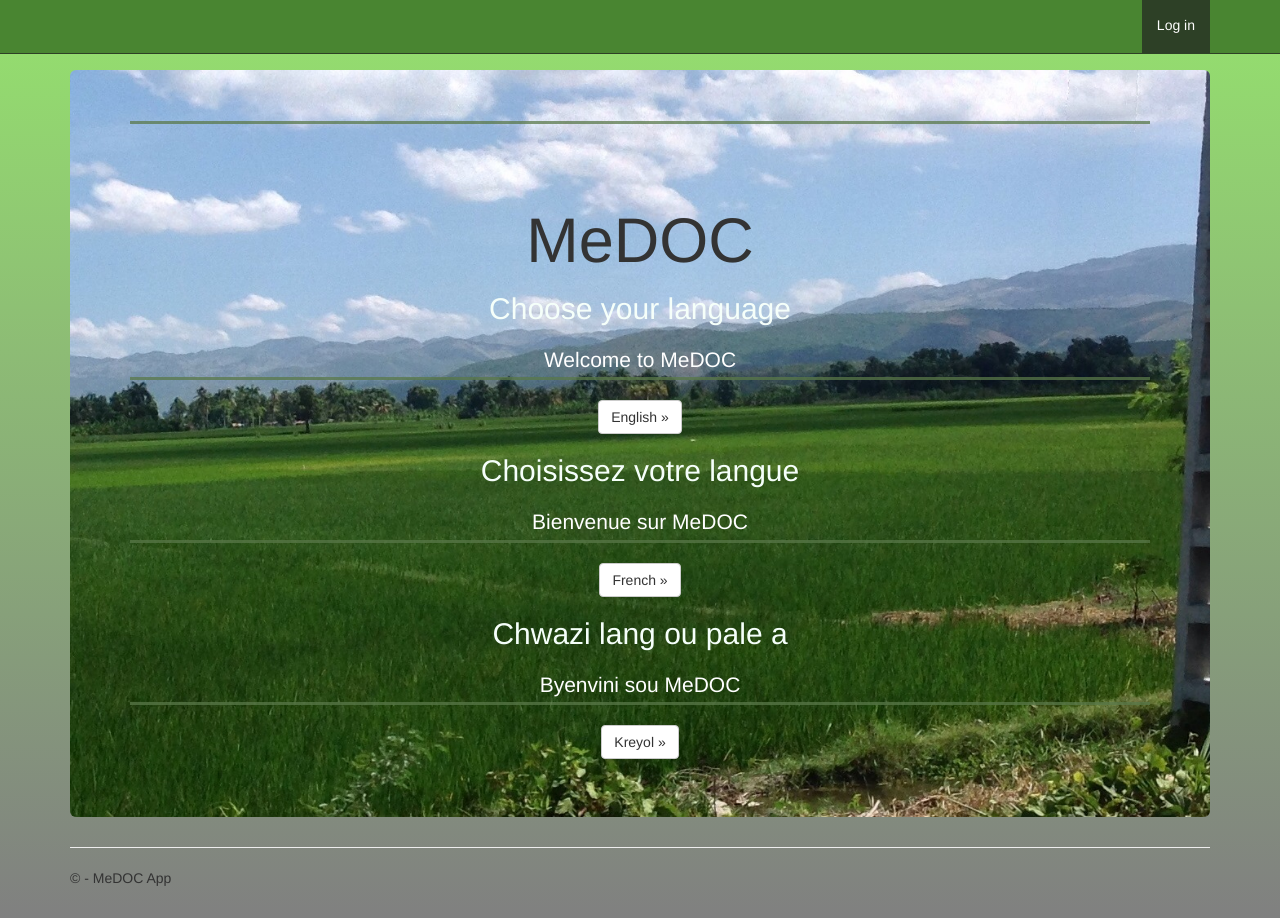
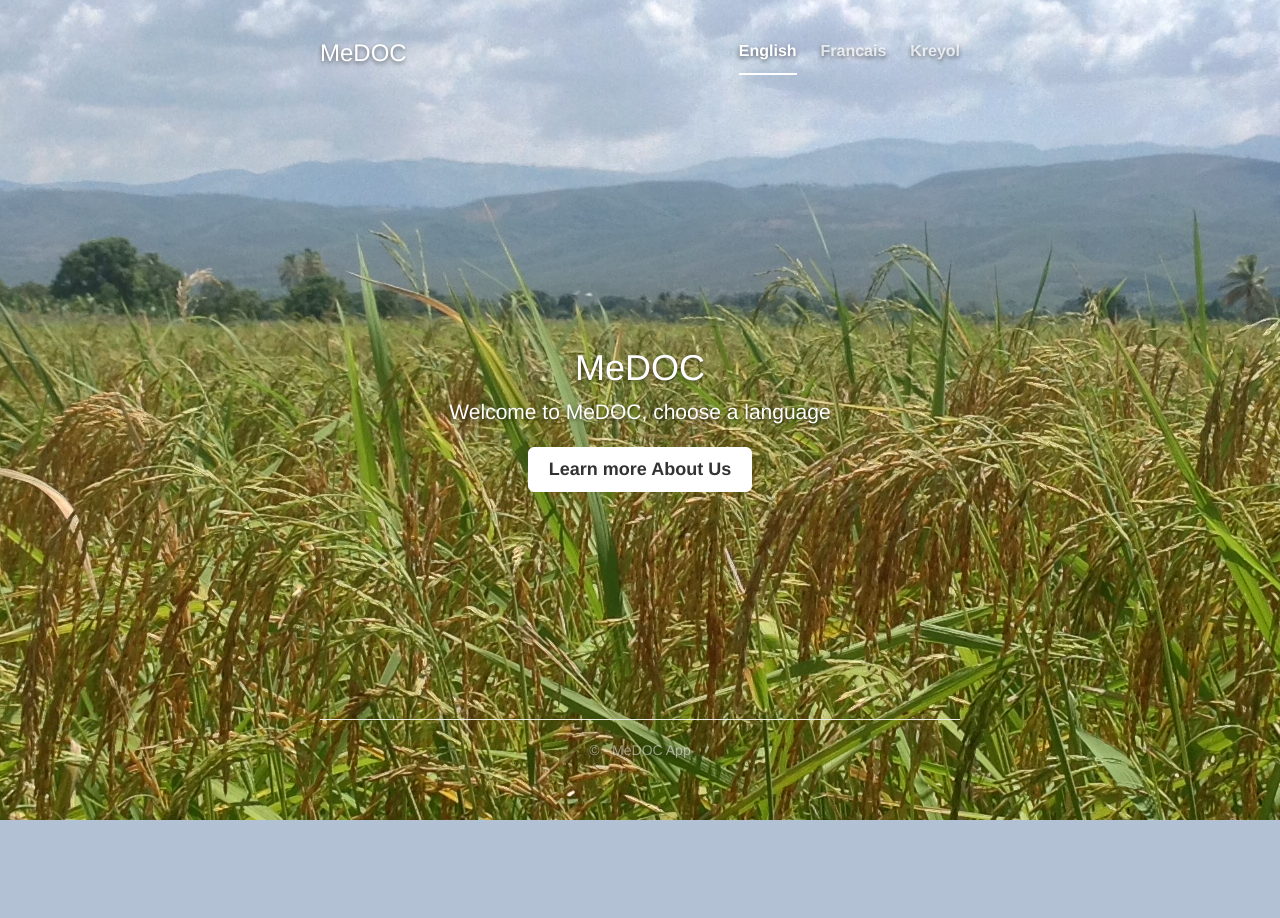
Before and after one commit to AlexandreSeb97/medoc, a Django app: template app/templates/app/index.html in a window 1280 px wide. After the commit the page ends 820 px from the top, so only its background shows below. Run offline with Django 3.2, Linux system fonts and the light colour scheme; the template is opened without the code that fills it, so the values that code supplies are empty; some libraries are stand-ins or nearby versions.

Commit message:
Home Page redesign
Home Page redesign and bug fix

```diff
--- /dev/null
+++ b/app/static/app/content/cover.css
@@ -0,0 +1,164 @@
+/*
+ * Globals
+ */
+
+/* Links */
+a,
+a:focus,
+a:hover {
+  color: #fff;
+}
+
+/* Custom default button */
+.btn-default,
+.btn-default:hover,
+.btn-default:focus {
+  color: #333;
+  text-shadow: none; /* Prevent inheritence from `body` */
+  background-color: #fff;
+  border: 1px solid #fff;
+}
+
+
+/*
+ * Base structure
+ */
+
+html,
+body {
+
+  background-color: rgb(149, 225, 110);
+   background-image: linear-gradient( rgb(149, 225, 110), #808080);
+      background: url("../images/country2.JPG") no-repeat center fixed ;
+}
+body {
+  color: #fff;
+  text-align: center;
+  text-shadow: 0 2px 4px rgba(0,0,0,.5);
+}
+
+/* Extra markup and styles for table-esque vertical and horizontal centering */
+.site-wrapper {
+  display: table;
+  width: 100%;
+  height: 100%; /* For at least Firefox */
+  min-height: 100%;
+
+}
+.site-wrapper-inner {
+  display: table-cell;
+  vertical-align: top;
+}
+.cover-container {
+  margin-right: auto;
+  margin-left: auto;
+}
+
+/* Padding for spacing */
+.inner {
+  padding: 30px;
+}
+
+
+/*
+ * Header
+ */
+.masthead-brand {
+  margin-top: 10px;
+  margin-bottom: 10px;
+}
+
+.masthead-nav > li {
+  display: inline-block;
+}
+.masthead-nav > li + li {
+  margin-left: 20px;
+}
+.masthead-nav > li > a {
+  padding-right: 0;
+  padding-left: 0;
+  font-size: 16px;
+  font-weight: bold;
+  color: #fff; /* IE8 proofing */
+  color: rgba(255,255,255,.75);
+  border-bottom: 2px solid transparent;
+}
+.masthead-nav > li > a:hover,
+.masthead-nav > li > a:focus {
+  background-color: transparent;
+  border-bottom-color: #a9a9a9;
+  border-bottom-color: rgba(255,255,255,.25);
+}
+.masthead-nav > .active > a,
+.masthead-nav > .active > a:hover,
+.masthead-nav > .active > a:focus {
+  color: #fff;
+  border-bottom-color: #fff;
+}
+
+@media (min-width: 768px) {
+  .masthead-brand {
+    float: left;
+  }
+  .masthead-nav {
+    float: right;
+  }
+}
+
+
+/*
+ * Cover
+ */
+
+.cover {
+  padding: 0 20px;
+}
+.cover .btn-lg {
+  padding: 10px 20px;
+  font-weight: bold;
+}
+
+
+/*
+ * Footer
+ */
+
+.mastfoot {
+  color: #999; /* IE8 proofing */
+  color: rgba(255,255,255,.5);
+}
+
+
+/*
+ * Affix and center
+ */
+
+@media (min-width: 768px) {
+  /* Pull out the header and footer */
+  .masthead {
+    position: fixed;
+    top: 0;
+  }
+  .mastfoot {
+    position: fixed;
+    bottom: 0;
+  }
+  /* Start the vertical centering */
+  .site-wrapper-inner {
+    vertical-align: middle;
+  }
+  /* Handle the widths */
+  .masthead,
+  .mastfoot,
+  .cover-container {
+    width: 100%; /* Must be percentage or pixels for horizontal alignment */
+  }
+}
+
+@media (min-width: 992px) {
+  .masthead,
+  .mastfoot,
+  .cover-container {
+    width: 700px;
+  }
+}
--- a/app/templates/app/index.html
+++ b/app/templates/app/index.html
@@ -1,23 +1,51 @@
 {% extends "app/layout_home.html" %}
 
 {% block content %}
+  <body>
 
+    <div class="site-wrapper">
 
+      <div class="site-wrapper-inner">
 
-    <div class="jumbotron">
-		<p class="lead">  {{date}} </p><br />
-        <h1> MeDOC </h1>
-        <h2 class="language"> Choose your language </h2>
-        <h3 class="lead"> Welcome to MeDOC </h3>
-            <p><a class="btn btn-default" href="{% url 'en' %}"> English &raquo;</a></p>
-        <h2 class="language"> Choisissez votre langue </h2>
-        <h3 class="lead"> Bienvenue sur MeDOC</h3>
-            <p><a class="btn btn-default" href="{% url 'fr' %}"> French &raquo;</a></p>
-        <h2 class="language"> Chwazi lang ou pale a </h2>
-        <h3 class="lead"> Byenvini sou MeDOC </h3>
-            <p><a class="btn btn-default" href="{% url 'kr' %}"> Kreyol &raquo;</a></p>
+        <div class="cover-container">
+
+          <div class="masthead clearfix">
+            <div class="inner">
+              <h3 class="masthead-brand">MeDOC</h3>
+              <nav>
+                <ul class="nav masthead-nav">
+                  <li class="active"><a href="{% url 'en' %}">English</a></li>
+                  <li><a href="{%url 'fr' %}">Francais</a></li>
+                  <li><a href="{% url 'kr' %}">Kreyol</a></li>
+                </ul>
+              </nav>
+            </div>
+          </div>
+
+          <div class="inner cover">
+            <h1 class="cover-heading">MeDOC</h1>
+            <p class="lead">Welcome to MeDOC, choose a language</p>
+            <p class="lead">
+              <a href="{% url 'about' %}" class="btn btn-lg btn-default">Learn more About Us</a>
+            </p>
+          </div>
+
+          <div class="mastfoot">
+            <div class="inner">
+              <p>{% endblock %}</p>
+            </div>
+          </div>
+
+        </div>
+
+      </div>
+
     </div>
 
-
-
-{% endblock %}
+    <!-- Bootstrap core JavaScript
+    ================================================== -->
+    <!-- Placed at the end of the document so the pages load faster -->
+    <script src="https://ajax.googleapis.com/ajax/libs/jquery/1.11.2/jquery.min.js"></script>
+    <script src="../../dist/js/bootstrap.min.js"></script>
+    <!-- IE10 viewport hack for Surface/desktop Windows 8 bug -->
+    <script src="../../assets/js/ie10-viewport-bug-workaround.js"></script>
--- a/app/templates/app/layout_home.html
+++ b/app/templates/app/layout_home.html
@@ -1,26 +1,23 @@
 <!DOCTYPE html>
 <html>
 <head>
-    <meta charset="utf-8" />
-    <meta name="viewport" content="width=device-width, initial-scale=1.0">
-    <title>{{ title }} - MeDOC App</title>
+<html lang="en">
+  <head>
+    <meta charset="utf-8">
+    <meta http-equiv="X-UA-Compatible" content="IE=edge">
+    <meta name="viewport" content="width=device-width, initial-scale=1">
+    <!-- The above 3 meta tags *must* come first in the head; any other head content must come *after* these tags -->
+    <meta name="description" content="">
+    <meta name="author" content="">
+    <link rel="icon" href="../../favicon.ico">
+
+    <title>MeDOC</title>
+
+    <!-- Bootstrap core CSS -->
     {% load staticfiles %}
     <link rel="stylesheet" type="text/css" href="{% static 'app/content/bootstrap.min.css' %}" />
-    <link rel="stylesheet" type="text/css" href="{% static 'app/content/site.css' %}" />
+    <link rel="stylesheet" type="text/css" href="{% static 'app/content/cover.css' %}" />
     <script src="{% static 'app/scripts/modernizr-2.6.2.js' %}"></script>
-    <link rel="apple-touch-icon" sizes="57x57" href="/apple-icon-57x57.png">
-    <link rel="apple-touch-icon" sizes="60x60" href="/apple-icon-60x60.png">
-    <link rel="apple-touch-icon" sizes="72x72" href="/apple-icon-72x72.png">
-    <link rel="apple-touch-icon" sizes="76x76" href="/apple-icon-76x76.png">
-    <link rel="apple-touch-icon" sizes="114x114" href="/apple-icon-114x114.png">
-    <link rel="apple-touch-icon" sizes="120x120" href="/apple-icon-120x120.png">
-    <link rel="apple-touch-icon" sizes="144x144" href="/apple-icon-144x144.png">
-    <link rel="apple-touch-icon" sizes="152x152" href="/apple-icon-152x152.png">
-    <link rel="apple-touch-icon" sizes="180x180" href="/apple-icon-180x180.png">
-    <link rel="icon" type="image/png" sizes="192x192" href="/android-icon-192x192.png">
-    <link rel="icon" type="image/png" sizes="32x32" href="/favicon-32x32.png">
-    <link rel="icon" type="image/png" sizes="96x96" href="/favicon-96x96.png">
-    <link rel="icon" type="image/png" sizes="16x16" href="/favicon-16x16.png">
     <link rel="manifest" href="/manifest.json">
     <meta name="msapplication-TileColor" content="#ffffff">
     <meta name="msapplication-TileImage" content="/ms-icon-144x144.png">
@@ -28,20 +25,7 @@
 </head>
 
 <body>
-    <div class="navbar navbar-inverse navbar-fixed-top">
-        <div class="container">
-            <div class="navbar-header">
-                <button type="button" class="navbar-toggle" data-toggle="collapse" data-target=".navbar-collapse">
-                    <span class="icon-bar"></span>
-                    <span class="icon-bar"></span>
-                    <span class="icon-bar"></span>
-                </button>
-				  </div>
-            <div class="navbar-collapse collapse">
-			                {% include 'app/loginpartial.html' %}
-            </div>
-        </div>
-    </div>
+
 
 
     <div class="container body-content">
```
Also changed, not shown: app/static/app/images/country2.JPG (added).
